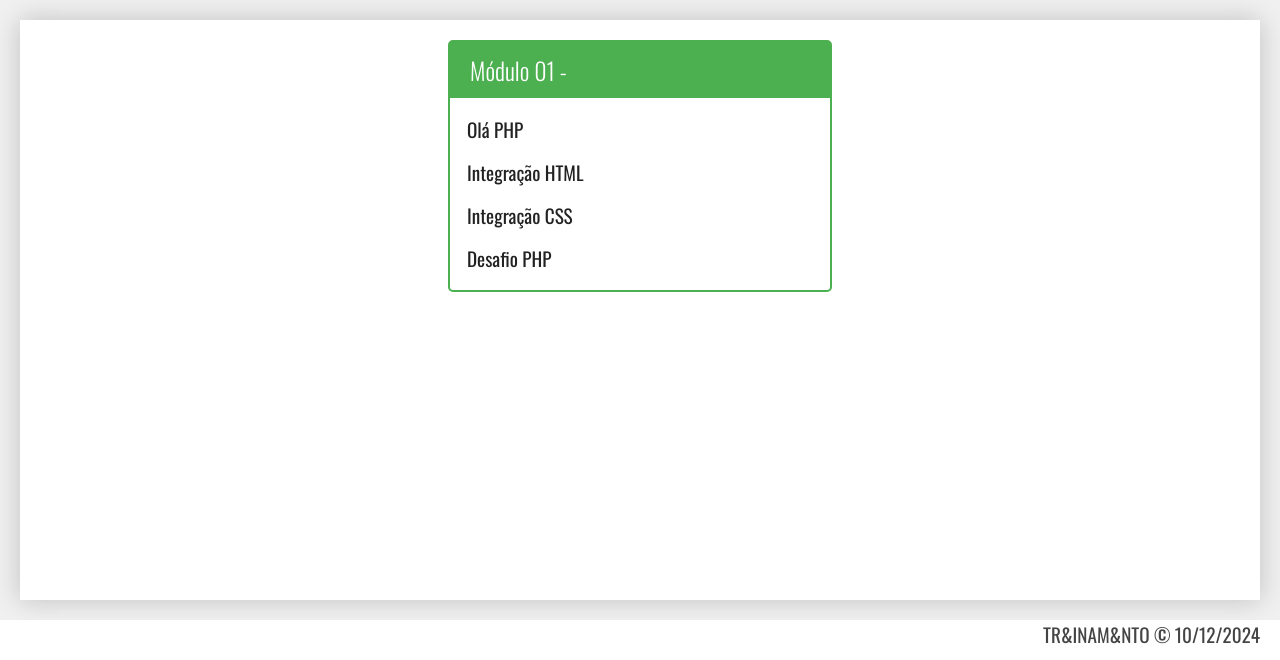
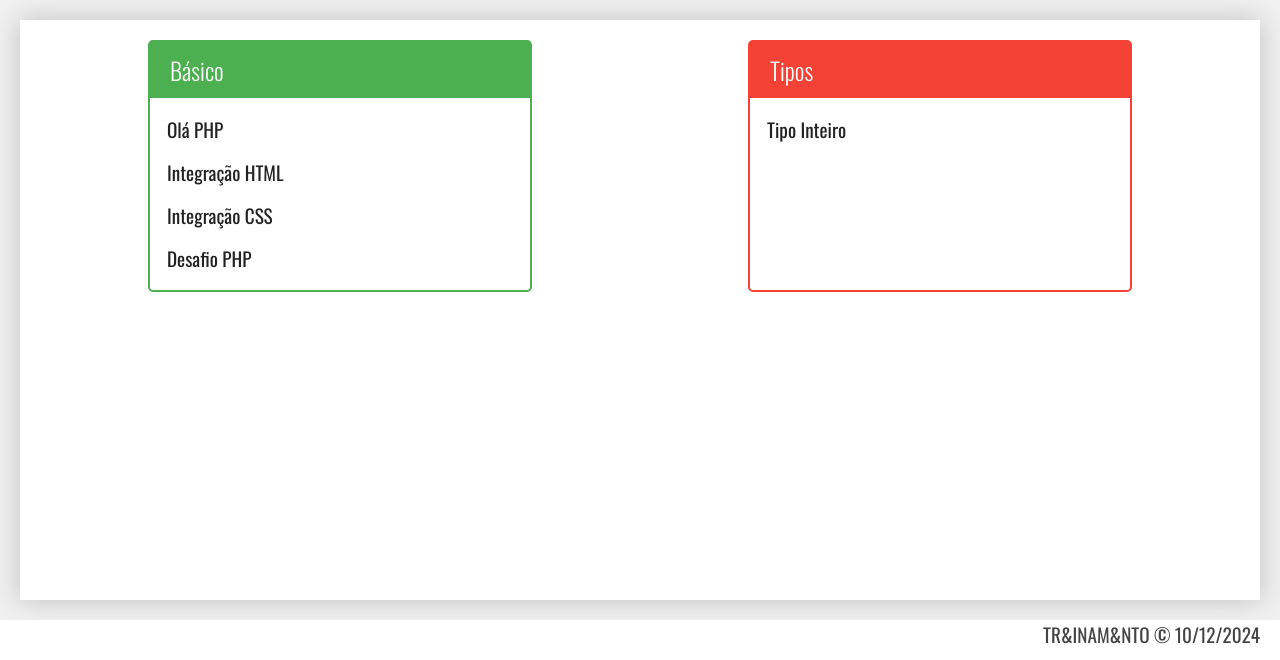
Before and after one commit to johnkriger/Curso, a PHP site: page / in a window 1280 px wide. Shown: the part 114-774 px from the top of the page. Run offline with PHP 8.4, Linux system fonts and the light colour scheme.

Commit message:
Breve explicação sobre o tipo de dados inteiro.

```diff
--- a/index.php
+++ b/index.php
@@ -15,7 +15,7 @@
         <div class="conteudo">
             <nav class="modulos">
                 <div class="modulo verde">
-                    <h3>Módulo 01 -</h3>
+                    <h3>Básico</h3>
                     <ul>
                         <li>
                             <a href="exercicio.php?dir=basico&file=ola">
@@ -39,6 +39,16 @@
                         </li>
                     </ul>
                 </div>
+                <div class="modulo vermelho">
+                    <h3>Tipos</h3>
+                    <ul>
+                        <li>
+                            <a href="exercicio.php?dir=tipos&file=inteiro">
+                                Tipo Inteiro
+                            </a>
+                        </li>
+                    </ul>
+                </div>
              </nav>
         </div>
     </main>
```
Also changed, not shown: tipos/inteiro.php (added, +14 -0 lines).
